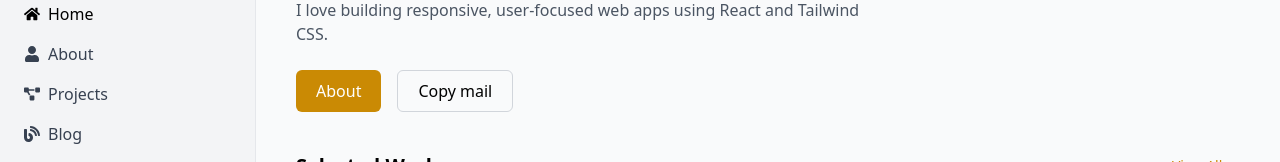
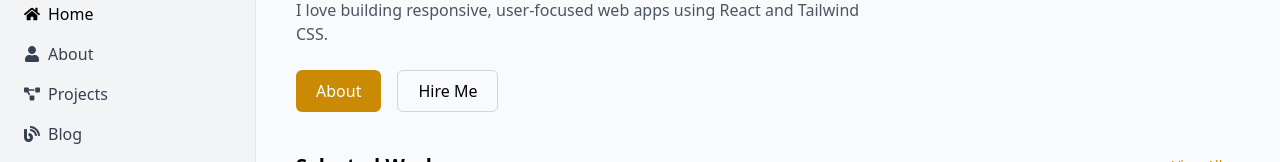
Before and after one commit to binayakbhandari/Portfolio-Website, a React (Vite) app: page / in a window 1280 px wide. Shown: the part 190-352 px from the top of the page. Built offline with nearby package versions, Linux system fonts and the light colour scheme.

Commit message:
Changes made in Portfolio

```diff
--- a/src/components/Hero.jsx
+++ b/src/components/Hero.jsx
@@ -19,7 +19,7 @@ const Hero = () => {
 
         <div className="mt-6 flex gap-4">
           <button className="bg-yellow-600 text-white px-5 py-2 rounded-md font-medium hover:bg-yellow-700">About</button>
-          <button className="border border-gray-300 px-5 py-2 rounded-md font-medium hover:bg-gray-100">Copy mail</button>
+          <button className="border border-gray-300 px-5 py-2 rounded-md font-medium hover:bg-gray-100">Hire Me</button>
         </div>
       </div>
     </section>
```
